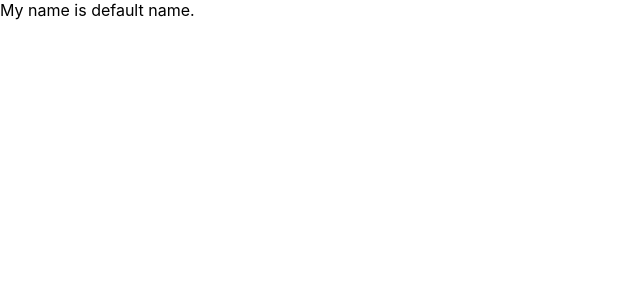
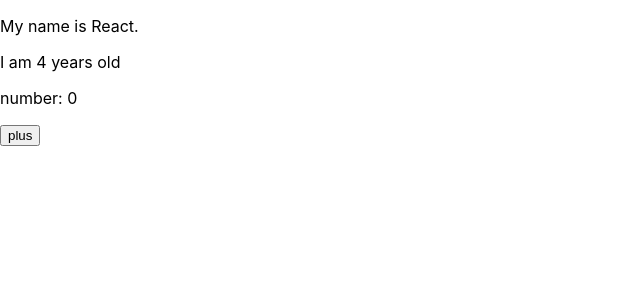
Before and after one commit to SAR0S/react.js-examples, a React (Create React App) app: page / in a window 1280 px wide. Shown: the top 300 px of the page, without its empty margins (0-640 px from the left). Built offline with nearby package versions, Linux system fonts and the light colour scheme.

Commit message:
Add state

```diff
--- a/src/App.js
+++ b/src/App.js
@@ -5,7 +5,7 @@
 class App extends Component {
   render() {
     return (
-      <MyComponent />
+      <MyComponent name="React" age={4}/>
     );
   }
 }
--- a/src/MyComponent.js
+++ b/src/MyComponent.js
@@ -1,20 +1,43 @@
 import React, { Component } from 'react';
+import PropTypes from 'prop-types';
 
 class MyComponent extends Component {
     static defaultProps = {
-        name : 'default name'
+        name: 'default name'
     }
+
+    static propTypes = {
+        name: PropTypes.string, // name props 타입을 문자열로 설정
+        age: PropTypes.number.isRequired // 필수적으로 존재햐아 하며 숫자임.
+    }
+
+    constructor(props) {
+        super(props);
+        this.state = {
+            number: 0
+        }
+    }
+
+
     render() {
         return (
             <div>
-                My name is {this.props.name}.
+                <p>My name is {this.props.name}.</p>
+                <p>I am {this.props.age} years old</p>
+                <p>number: {this.state.number}</p>
+                <button onClick={() => {
+                        this.setState({
+                            number: this.state.number + 1
+                        })
+                    }
+                }>plus</button>
             </div>
         );
     }
 }
 
 // MyComponent.defaultProps = {
-//     name: 'default name'
+//     name: 'PropTypes.string' // name props 타입을 문자열로 설정
 // }
 
 export default MyComponent;
```
